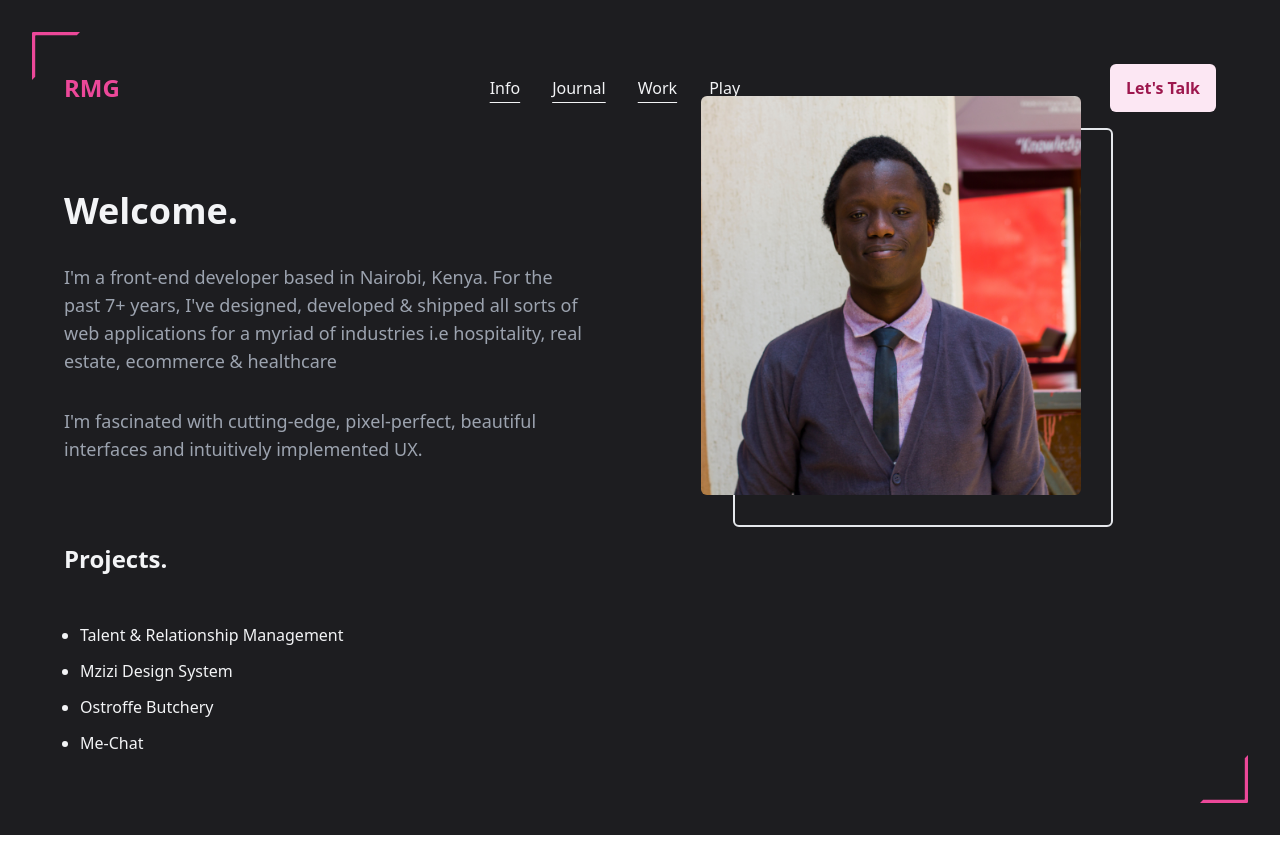
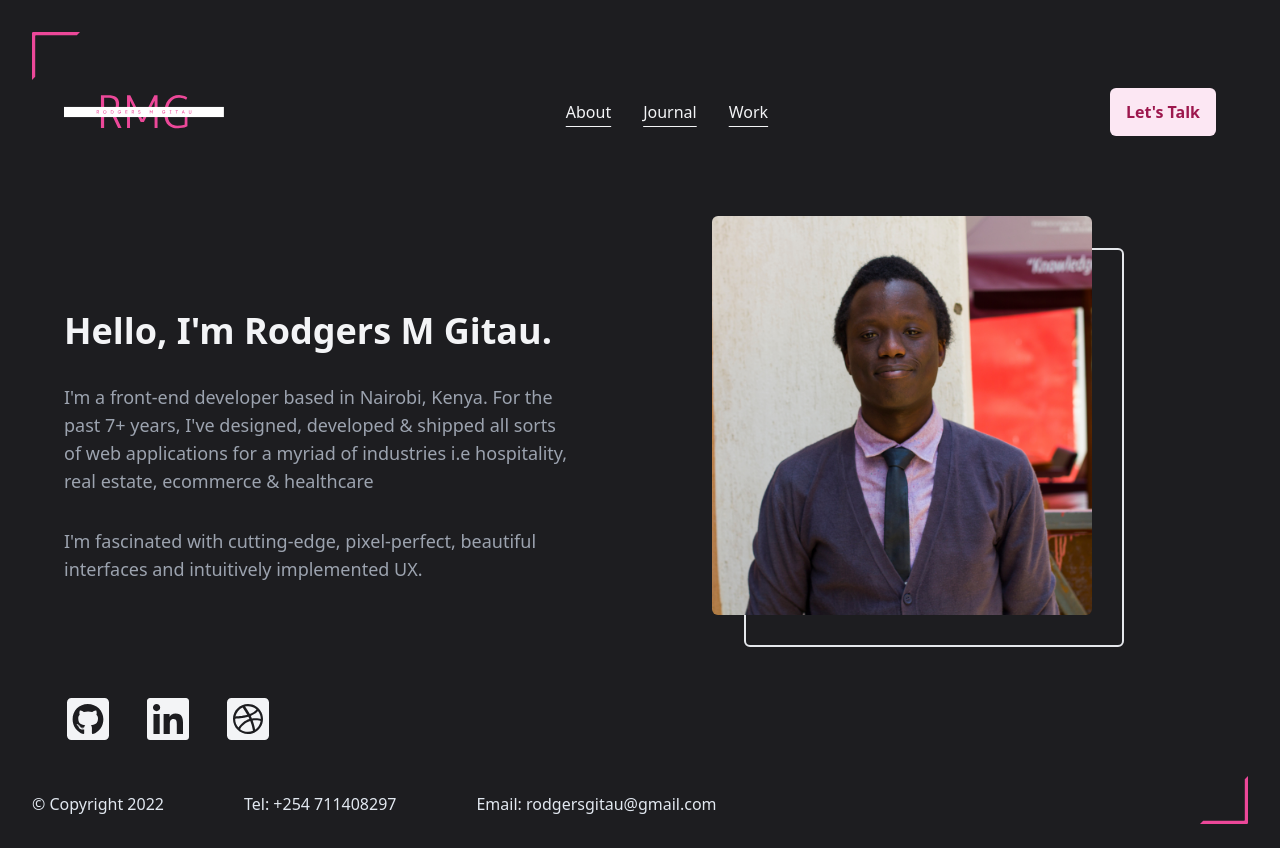
Before and after one commit to rodgersgitau/portfolio, a Next.js app: page / in a window 1280 px wide. Built offline with nearby package versions, Linux system fonts and the light colour scheme.

Commit message:
feat: homepage
- add social icons
- add logo

```diff
--- /dev/null
+++ b/app/journal/page.tsx
@@ -0,0 +1,8 @@
+const BlogPage = () => {
+  return (
+    <section className="flex items-center justify-center">
+      <h1>BlogPage</h1>
+    </section>
+  );
+};
+export default BlogPage;
--- a/app/layout.tsx
+++ b/app/layout.tsx
@@ -13,8 +13,8 @@ export default function RootLayout({
     <html>
       <head />
       <body className="m-0 p-0 box-content">
-        <section className="min-h-screen h-max p-8 bg-[#1d1d20] text-gray-100 flex items-center relative">
-          <div className="h-full relative container mx-auto p-8">
+        <section className="min-h-screen h-max p-8 bg-[#1d1d20] text-gray-100 relative">
+          <div className="h-full relative container mx-auto flex flex-col gap-10 px-8">
             <div className="absolute top-0 left-0 z-10 ">
               <NextImage
                 alt=""
@@ -24,7 +24,7 @@ export default function RootLayout({
                 className="inline-block h-12 w-12 text-purple-500 stroke-current"
               />
             </div>
-            <div className="absolute right-0 bottom-0 z-10 text-pink-500">
+            <div className="absolute right-0 -bottom-8 z-10 text-pink-500">
               <NextImage
                 alt=""
                 width={100}
@@ -34,8 +34,13 @@ export default function RootLayout({
               />
             </div>
             <Navigation />
-            {children}
+            <div className="min-h-[70vh]">{children}</div>
           </div>
+          <footer className="container mx-auto flex flex-col md:flex-row md:items-center gap-20">
+            <p className="text-slate-200 ">&copy; Copyright 2022</p>
+            <p className="text-slate-200 ">Tel: +254 711408297</p>
+            <p className="text-slate-200 ">Email: rodgersgitau@gmail.com</p>
+          </footer>
         </section>
       </body>
     </html>
--- a/app/page.tsx
+++ b/app/page.tsx
@@ -1,12 +1,15 @@
 import NextImage from "next/image";
-import { Navigation } from "../components";
+
+import { FaGithubSquare, FaLinkedin, FaDribbbleSquare } from "react-icons/fa";
 
 const HomePage = () => {
   return (
-    <>
-      <div className="w-full flex flex-col-reverse md:flex-row py-4 items-center gap-10">
+    <div className="h-full w-full flex flex-col gap-8 items-center justify-center">
+      <div className="w-full flex flex-col-reverse md:flex-row py-4 items-center gap-20">
         <div className="w-full md:w-[50%] h-full flex flex-col gap-8 ">
-          <h1 className="text-4xl font-semibold">Welcome.</h1>
+          <h1 className="text-4xl font-semibold">
+            Hello, I'm Rodgers M Gitau.
+          </h1>
           <div className="flex flex-col gap-8 text-lg text-gray-400">
             <p>
               I'm a front-end developer based in Nairobi, Kenya. For the past 7+
@@ -34,24 +37,33 @@ const HomePage = () => {
           </div>
         </div>
       </div>
-      <div className="w-full h-full flex flex-col justify-center gap-8">
-        <h1 className="w-full text-2xl font-semibold">Projects.</h1>
-        <ul className="flex flex-col gap-3 p-4 list-disc">
-          <li className="hover:underline hover:underline-offset-8 hover:text-pink-500 cursor-pointer  hover:scale-105 hover:translate-x-4 transition-all">
-            Talent & Relationship Management
-          </li>
-          <li className="hover:underline hover:underline-offset-8 hover:text-pink-500 cursor-pointer  hover:scale-105 hover:translate-x-4 transition-all">
-            Mzizi Design System
-          </li>
-          <li className="hover:underline hover:underline-offset-8 hover:text-pink-500 cursor-pointer  hover:scale-105 hover:translate-x-4 transition-all">
-            Ostroffe Butchery
-          </li>
-          <li className="hover:underline hover:underline-offset-8 hover:text-pink-500 cursor-pointer  hover:scale-105 hover:translate-x-4 transition-all">
-            Me-Chat
-          </li>
-        </ul>
+      <div className="w-full h-full flex items-center gap-8">
+        <a
+          href="/"
+          title="Github"
+          aria-label="github profile"
+          className="w-12 h-12 hover:text-pink-500 transition-all ease-out hover:translate-y-1"
+        >
+          <FaGithubSquare className="w-full h-full rounded-md" />
+        </a>
+        <a
+          href="/"
+          title="LinkedIn"
+          aria-label="linked in profile"
+          className="w-12 h-12 hover:text-pink-500 transition-all ease-out hover:translate-y-1"
+        >
+          <FaLinkedin className="w-full h-full rounded-md" />
+        </a>
+        <a
+          href="/"
+          title="Dribbble"
+          aria-label="dribbble profile"
+          className="w-12 h-12 hover:text-pink-500 transition-all ease-out hover:translate-y-1"
+        >
+          <FaDribbbleSquare className="w-full h-full rounded-md" />
+        </a>
       </div>
-    </>
+    </div>
   );
 };
 
--- /dev/null
+++ b/app/work/page.tsx
@@ -0,0 +1,8 @@
+const WorkPage = () => {
+  return (
+    <section className="flex items-center justify-center">
+      <h1>WorkPage</h1>
+    </section>
+  );
+};
+export default WorkPage;
--- a/components/Navigation.tsx
+++ b/components/Navigation.tsx
@@ -1,3 +1,5 @@
+import NextImage from "next/image";
+
 const Navigation = () => {
   return (
     <nav className="w-full flex flex-col md:flex-row items-center gap-10">
@@ -6,14 +8,20 @@ const Navigation = () => {
         title="Homepage"
         className="font-semibold text-2xl text-pink-500  transition-all ease-out hover:translate-y-1"
       >
-        RMG
+        <NextImage
+          alt=""
+          width={160}
+          height={80}
+          src="/images/logo.svg"
+          className="object-cover rounded-md"
+        />
       </a>
       <div className="flex-1 flex gap-8 justify-center items-center">
         <a
           href="/about"
           className="underline underline-offset-8 hover:text-pink-500  transition-all ease-out hover:translate-y-1"
         >
-          Info
+          About
         </a>
         <a
           href="/journal"
@@ -28,14 +36,8 @@ const Navigation = () => {
           Work
         </a>
         <a
-          href="/experiments"
-          className="underline underline-offset-8 hover:text-pink-500  transition-all ease-out hover:translate-y-1"
-        >
-          Play
-        </a>
-        <a
           href="/contact"
-          className="sr-only underline underline-offset-8 hover:text-pink-500  transition-all ease-out hover:translate-y-1"
+          className="inline-flex md:hidden underline underline-offset-8 hover:text-pink-500  transition-all ease-out hover:translate-y-1"
         >
           Contact
         </a>
--- a/package.json
+++ b/package.json
@@ -18,8 +18,10 @@
     "@types/node": "^18.11.15",
     "@types/react": "^18.0.26",
     "@types/react-dom": "^18.0.9",
+    "@types/react-icons": "^3.0.0",
     "autoprefixer": "^10.4.13",
     "postcss": "^8.4.20",
+    "react-icons": "^4.7.1",
     "tailwindcss": "^3.2.4",
     "typescript": "^4.9.4"
   },
```
Also changed, not shown: public/images/logo.svg (added), 1 other file (tests, documents, lock files or other folders).
